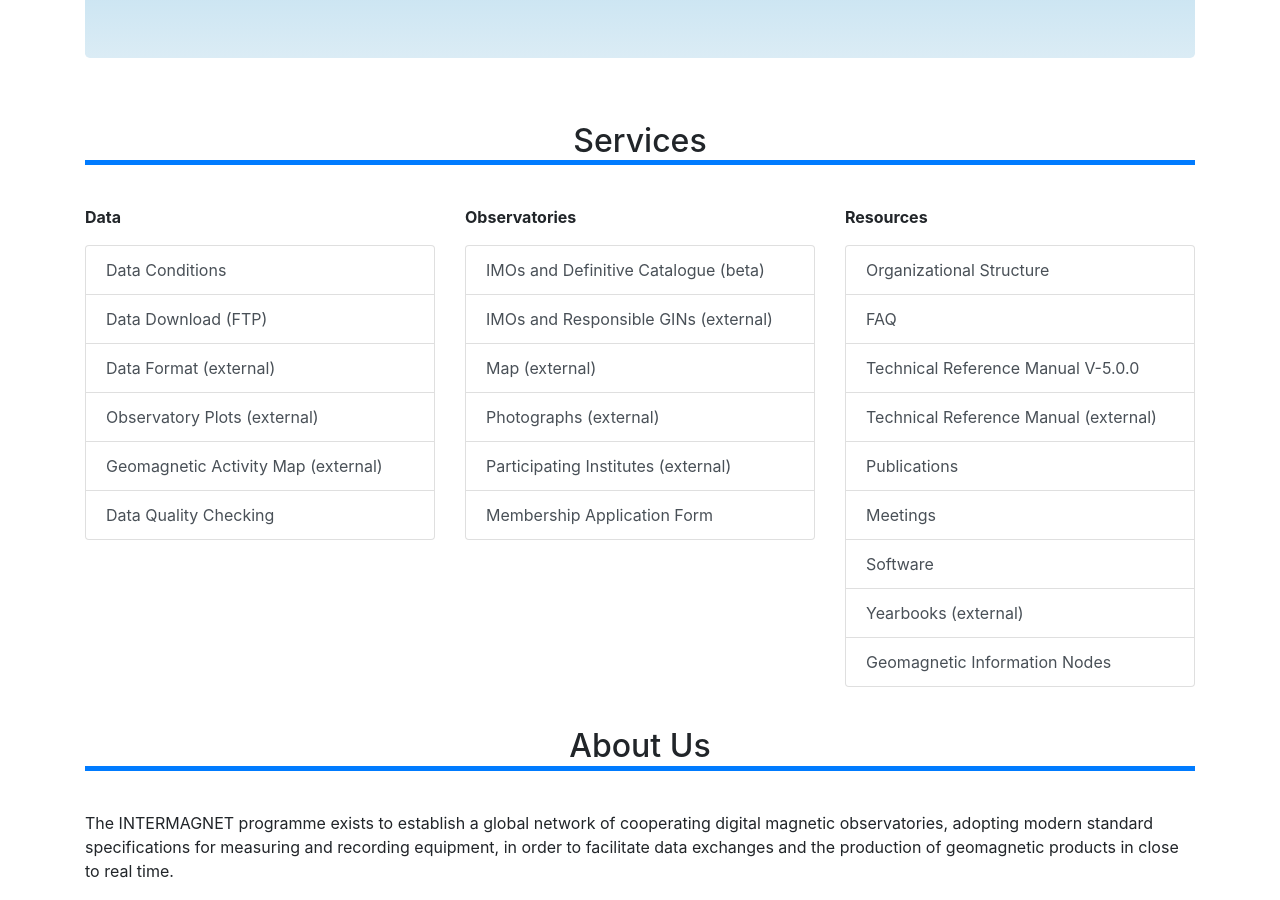
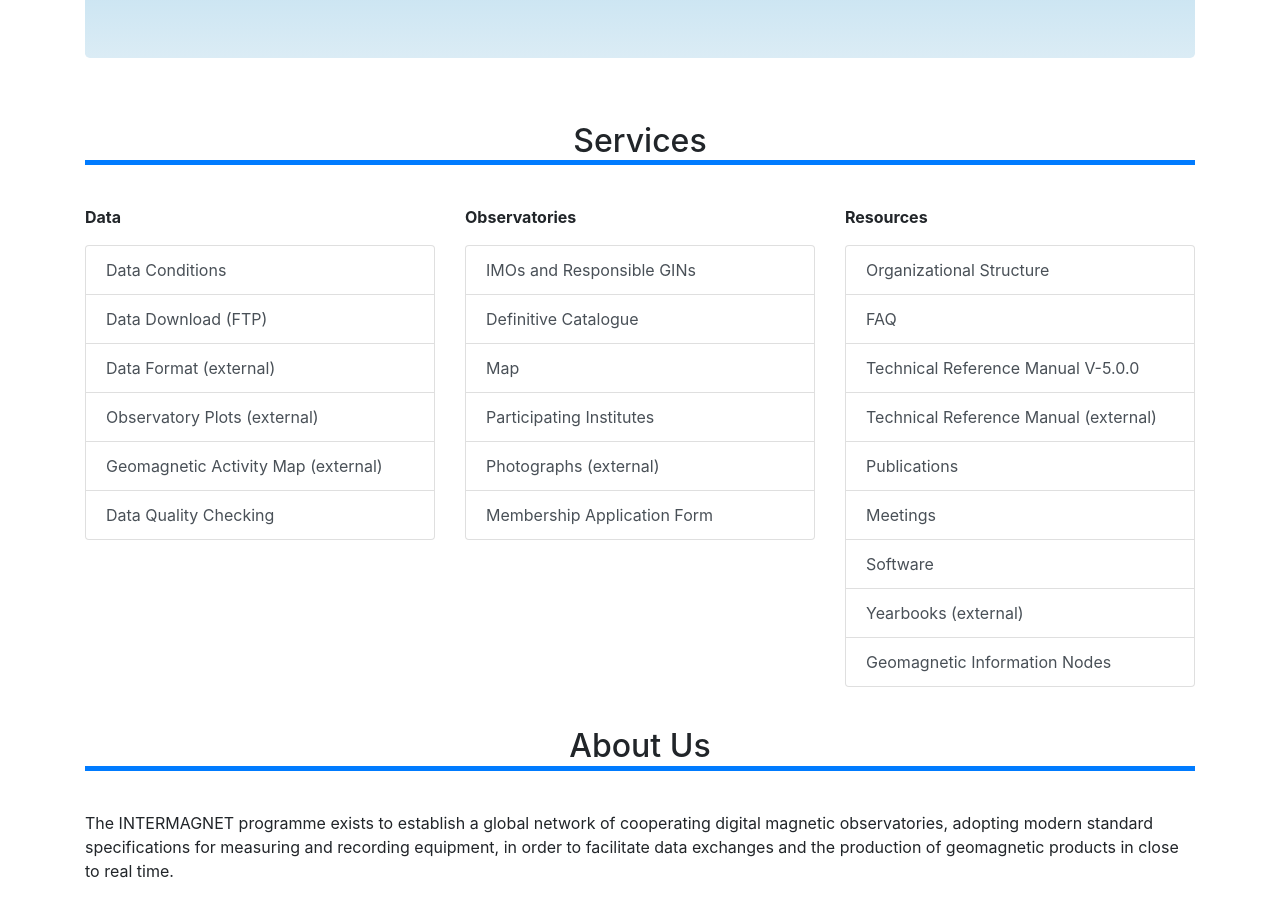
Before and after one commit to INTERMAGNET/intermagnet.github.io, a Jekyll site: the page built from index.html, in a window 1280 px wide and 900 px high, scrolled down 400 px. Built offline with Jekyll 4.4.1, drawn with Linux system fonts in a browser that asks for light colours.

Commit message:
Correct links

```diff
--- a/_includes/index/services.html
+++ b/_includes/index/services.html
@@ -13,11 +13,11 @@
     <div class="col-sm-4">
         <p><strong>Observatories</strong></p>
         <div class="list-group">
-            <a href="/metadata/" class="list-group-item list-group-item-action">IMOs and Definitive Catalogue (beta)</a>
-            <a href="http://www.intermagnet.org/imos/imotblobs-eng.php" class="list-group-item list-group-item-action">IMOs and Responsible GINs (external)</a>
-            <a href="http://www.intermagnet.org/imos/imomap-eng.php" class="list-group-item list-group-item-action">Map (external)</a>
+            <a href="/metadata/#/imos" class="list-group-item list-group-item-action">IMOs and Responsible GINs</a>
+            <a href="/metadata/#/definitives" class="list-group-item list-group-item-action">Definitive Catalogue</a>
+            <a href="/metadata/#/map" class="list-group-item list-group-item-action">Map</a>
+            <a href="/metadata/#/institutes" class="list-group-item list-group-item-action">Participating Institutes</a>
             <a href="http://www.intermagnet.org/imos/imophoto-eng.php" class="list-group-item list-group-item-action">Photographs (external)</a>
-            <a href="http://www.intermagnet.org/institutes-eng.php" class="list-group-item list-group-item-action">Participating Institutes (external)</a>
             <a href="/membership.html" class="list-group-item list-group-item-action">Membership Application Form</a>
         </div>
     </div>
```
Also changed, not shown: _data/navs.yml (+8 -9 lines).
